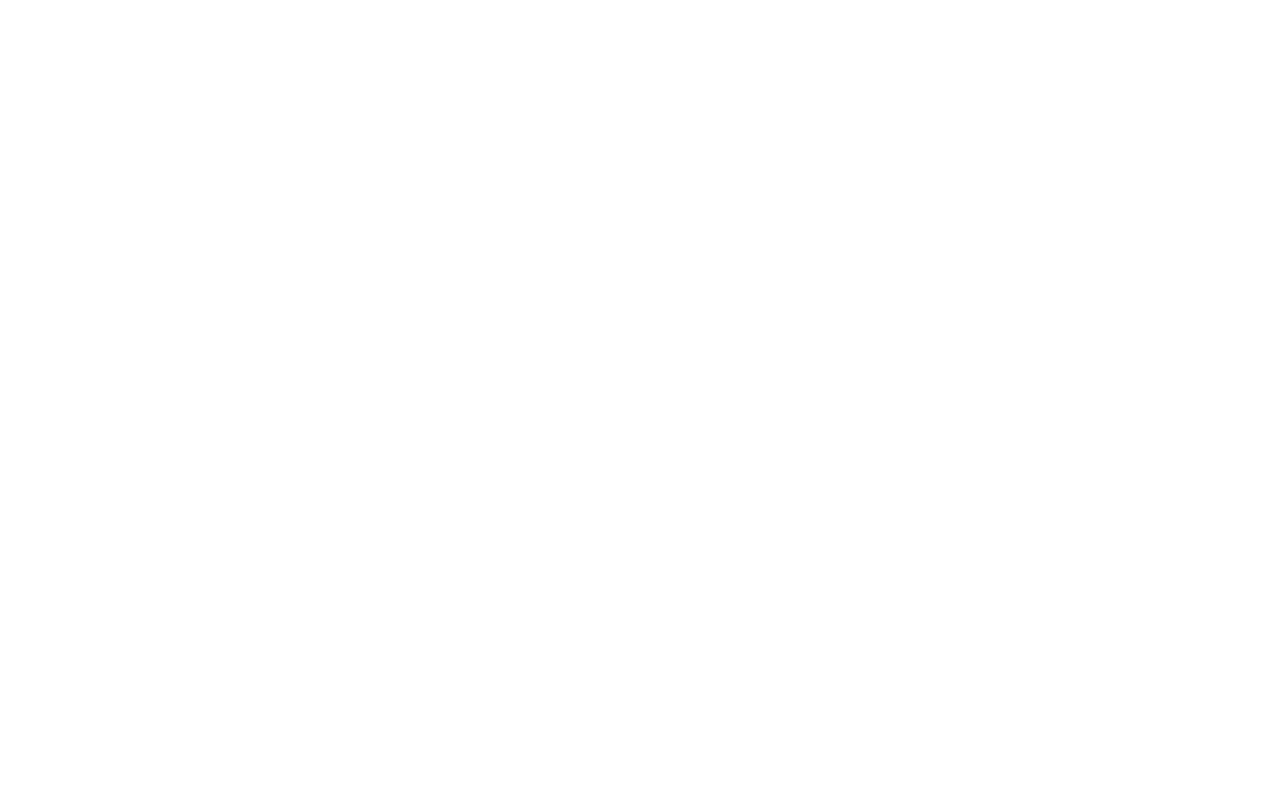
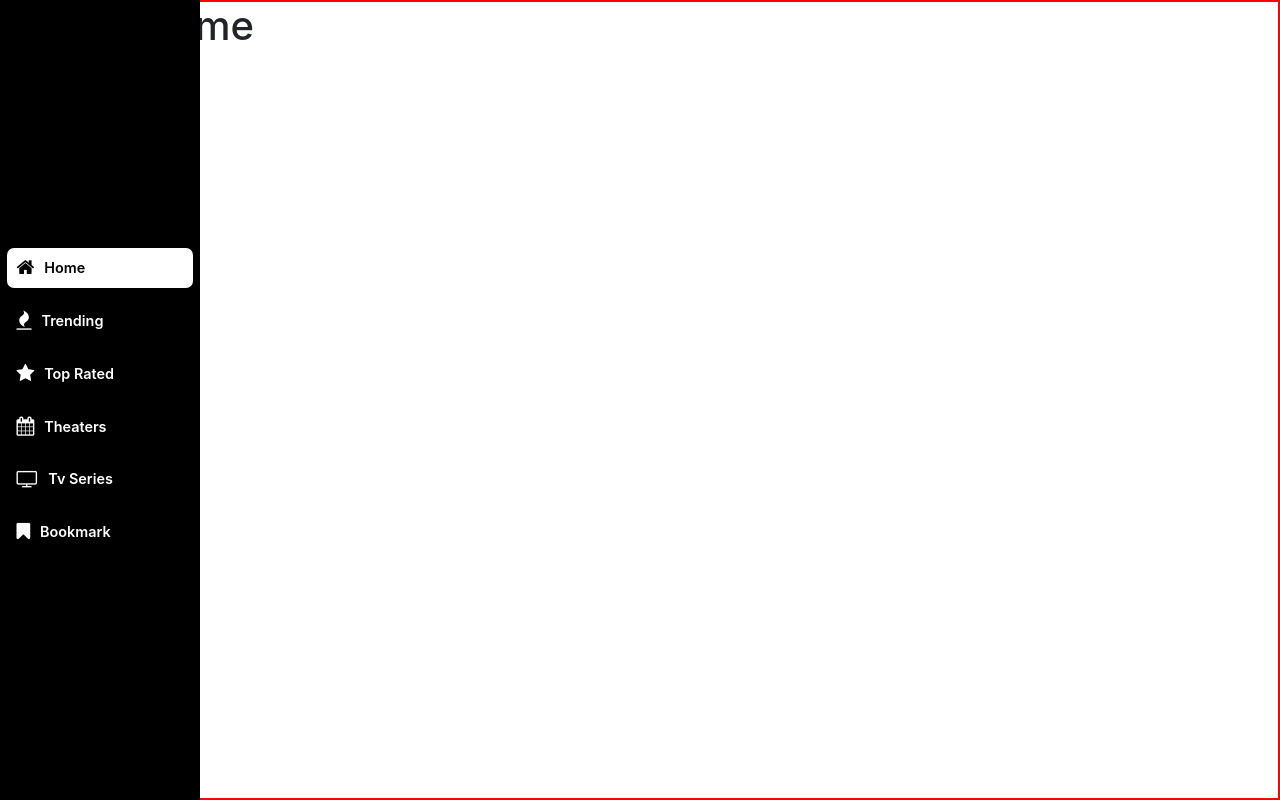
Before and after one commit to Amaefula-Joel/movie-app, a React (Create React App) app: page /test in a window 1280 px wide. Before the commit this address had no page. Built offline with nearby package versions, Linux system fonts and the light colour scheme.

Commit message:
updated Sidebar and LandingPage CSS

```diff
--- a/src/App.js
+++ b/src/App.js
@@ -7,6 +7,8 @@
 import { BrowserRouter, Routes, Route } from "react-router-dom";
 
 import LandingPage from './pages/LandingPage';
+
+import Layout from './pages/Layout';
 
 import Home from './pages/Home';
 import TrendingToday from './pages/TrendingToday';
@@ -19,6 +21,7 @@
     <BrowserRouter>
       <Routes>
         <Route path="/" element={<LandingPage />} />
+        <Route path="/test" element={<Layout />} />
         {/* routes with sidebar */}
         <Route path="/app"
           element={
--- /dev/null
+++ b/src/components/Sidebar.css
@@ -0,0 +1,119 @@
+.sidebar {
+    border: 2px solid #000;
+    min-height: 100vh;
+    width: 60px;
+    background-color: #000;
+    padding: 4rem .3rem;
+    position: relative;
+    overflow-x: hidden;
+    z-index: 100;
+    transition: .3s ease-out;
+}
+
+/* .sidebar ul{
+    gap: 14px;
+} */
+
+.sidebar ul li{
+    padding: .4rem 0;
+}
+
+.sidebar .links {
+    color: #fff;
+    padding: .6rem ;
+    height: 40px;
+    align-items: center;
+    justify-content: center;
+    text-decoration: none;
+    transition: .3s;
+    font-weight: 600;
+    border-radius: 7px;
+    white-space: nowrap;
+    position: relative;
+    z-index: 999;
+}
+
+.sidebar .links:hover{
+    /* background-color: #ffffff; */
+    color: #000;
+}
+
+.sidebar .links.active{
+    background-color: #fff;
+    color: #000;
+}
+.sidebar .links i {
+    /* font-size: 1.4rem; */
+    font-size: 1.6rem;
+    margin-right: 0;
+    transition: .3s;
+}
+.sidebar .links span {
+    font-size: .9rem;
+    transition: width .3s;
+    display: inline-block;
+    overflow: hidden;
+    width: 0;
+}
+
+.link-icon:hover {
+    color: white;
+    text-decoration: none;
+}
+
+.sidebar:hover{
+    width: 200px;
+}
+
+.sidebar:hover .links{
+    justify-content: flex-start;
+    /* padding-left: 1rem; */
+}
+.sidebar:hover .links i {
+    margin-right: 10px;
+    font-size: 1.2rem;
+}
+
+.sidebar:hover .links span {
+    width: 100%;
+}
+
+
+.active-bg{
+    background-color: #fff;
+    position: absolute;
+    top: 2%;
+    left: 0;
+    height: 40px;
+    width: 100%;
+    display: none;
+    transition: .3s;
+}
+
+.sidebar ul li:hover ~ .active-bg{
+    display: block;
+}
+.sidebar ul li:nth-child(1):hover ~ .active-bg{
+    top: 2%;
+}
+.sidebar ul li:nth-child(2):hover ~ .active-bg{
+    top: calc(2% + (16.5% * 1) );
+}
+.sidebar ul li:nth-child(3):hover ~ .active-bg{
+    top: calc(2% + (16.5% * 2) );
+}
+.sidebar ul li:nth-child(4):hover ~ .active-bg{
+    top: calc(2% + (16.5% * 3) );
+}
+.sidebar ul li:nth-child(5):hover ~ .active-bg{
+    top: calc(2% + (16.5% * 4) );
+}
+.sidebar ul li:nth-child(6):hover ~ .active-bg{
+    top: calc(2% + (16.5% * 5) );
+}
+
+/* 17.5 */
+/* 35 */
+/* 52.5 */
+/* 70 */
+/* 87.5 */
--- a/src/components/Sidebar.jsx
+++ b/src/components/Sidebar.jsx
@@ -1,8 +1,23 @@
-import React from 'react'
+import React from 'react';
+import { Link } from 'react-router-dom';
+import './Sidebar.css';
 
 function Sidebar() {
   return (
-    <div>Sidebar</div>
+    <aside className='sidebar d-flex flex-column justify-content-center'>
+      <nav>
+        <ul className='list-unstyled d-flex flex-column p-relative mb-0'>
+          <li className=''><Link to='/test' className='links active d-flex'> <i className="fa fa-home"></i> <span>Home</span></Link></li>
+          <li className=''><Link to='/test' className='links d-flex'> <i className="fa fa-fire"></i> <span>Trending</span></Link></li>
+          <li className=''><Link to='/test' className='links d-flex'> <i className="fa fa-star"></i> <span>Top Rated</span></Link></li>
+          <li className=''><Link to='/test' className='links d-flex'> <i className="fa fa-calendar "></i> <span>Theaters</span></Link></li>
+          <li className=''><Link to='/test' className='links d-flex'> <i className="fa fa-tv "></i> <span>Tv Series</span></Link></li>
+          <li className=''><Link to='/test' className='links d-flex'> <i className="fa fa-bookmark"></i> <span>Bookmark</span></Link></li>
+
+          <div className="active-bg"></div>
+        </ul>
+      </nav>
+    </aside>
   )
 }
 
--- a/src/pages/LandingPage.css
+++ b/src/pages/LandingPage.css
@@ -7,6 +7,8 @@
 }
 
 .main-container {
+    max-width: 1500px;
+    margin: 0 auto;
     background-color: rgb(21, 21, 21);
 }
 
--- /dev/null
+++ b/src/pages/Layout.css
@@ -0,0 +1,11 @@
+.main-wrapper{
+    display: grid;
+    gap: 14px;
+    grid-template-columns: 60px 1fr;
+    min-height: 100vh;
+}
+
+.main-content{
+    border: 2px solid red;
+    overflow-y: auto;
+}
--- /dev/null
+++ b/src/pages/Layout.jsx
@@ -0,0 +1,22 @@
+// import { Outlet } from "react-router-dom";
+import Sidebar from "../components/Sidebar";
+import './Layout.css';
+
+const Layout = () => {
+    return (
+        <>
+
+            <div className="main-wrapper">
+                <Sidebar/>
+
+                <div className="main-content">
+                    <h1>Welcome </h1>
+                </div>
+
+            </div>
+
+        </>
+    )
+}
+
+export default Layout
```
